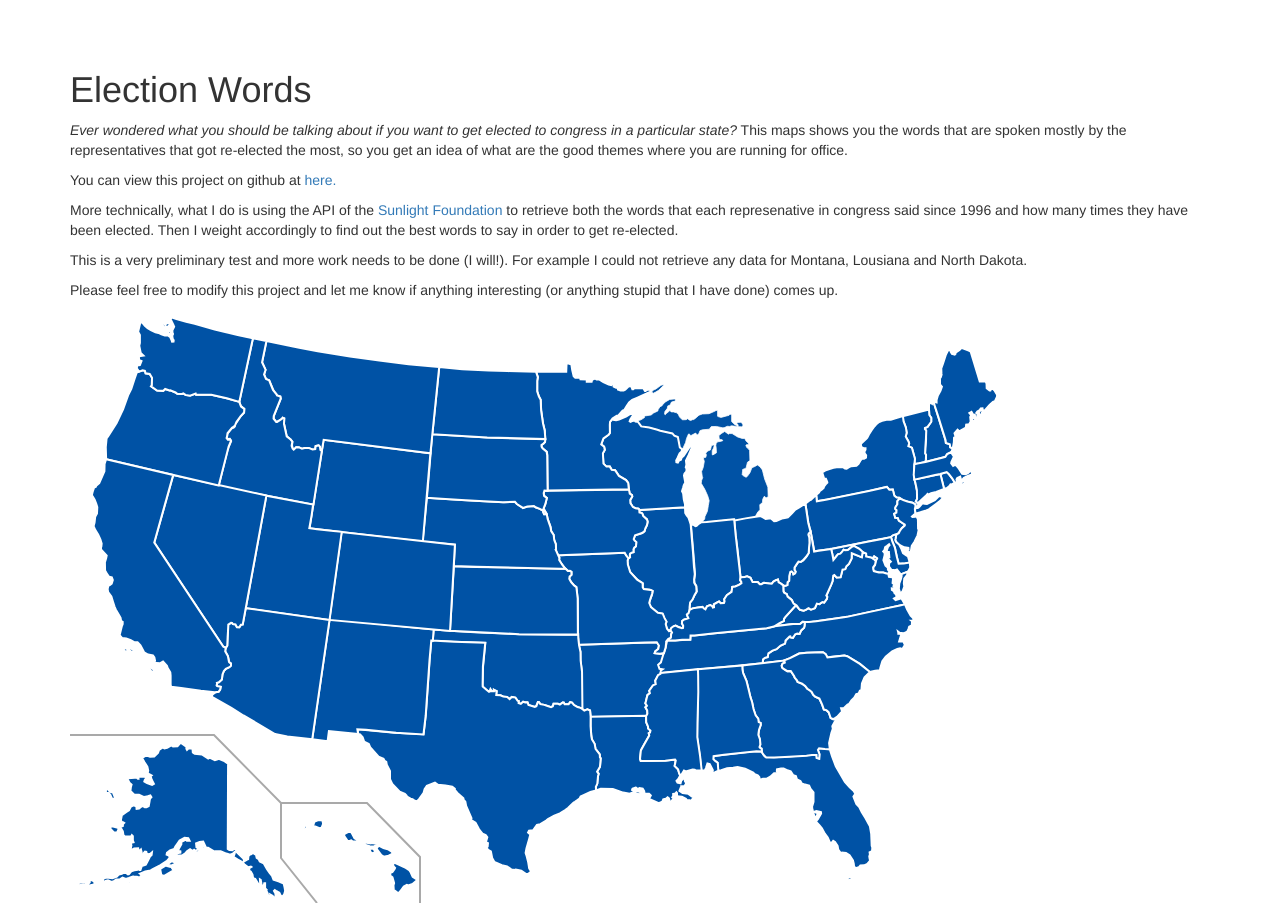
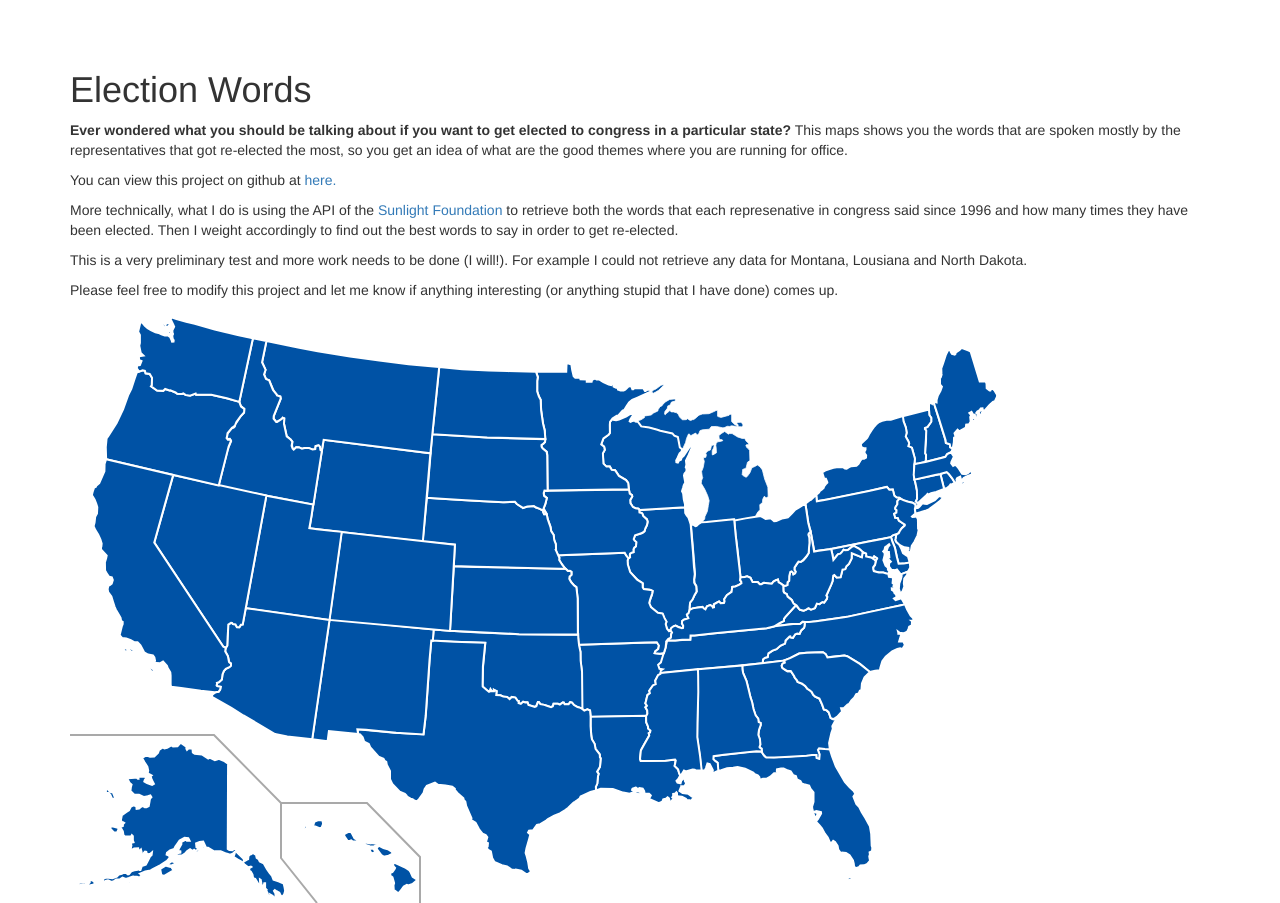
Before and after one commit to gobboph/election_words, a plain HTML site: page index.html in a window 1280 px wide. Shown: the top 903 px of the page. Drawn offline with nearby package versions, Linux system fonts and the light colour scheme; files that its build step writes are made by us from their sources.

Commit message:
rewarding

```diff
--- a/index.html
+++ b/index.html
@@ -66,7 +66,7 @@
 <a name="election_words" class="anchor" href="#election_words"><span class="octicon octicon-link"></span></a>election_words</h1>
  -->
 
-    <p><em>Ever wondered what you should be talking about if you want to get elected to congress in a particular state?</em> This maps shows you the words that are spoken mostly by the representatives that got re-elected the most, so you get an idea of what are the good themes where you are running for office.</p>
+    <p><strong>Ever wondered what you should be talking about if you want to get elected to congress in a particular state?</strong> This maps shows you the words that are spoken mostly by the representatives that got re-elected the most, so you get an idea of what are the good themes where you are running for office.</p>
     <p>You can view this project on github at <a href="https://github.com/gobboph/election_words">here.</a></p>
     <p>More technically, what I do is using the API of the <a href="https://sunlightfoundation.com/">Sunlight Foundation</a> to retrieve both the words that each represenative in congress said since 1996 and how many times they have been elected. Then I weight accordingly to find out the best words to say in order to get re-elected.</p>
     <p>This is a very preliminary test and more work needs to be done (I will!). For example I could not retrieve any data for Montana, Lousiana and North Dakota.</p>
```
